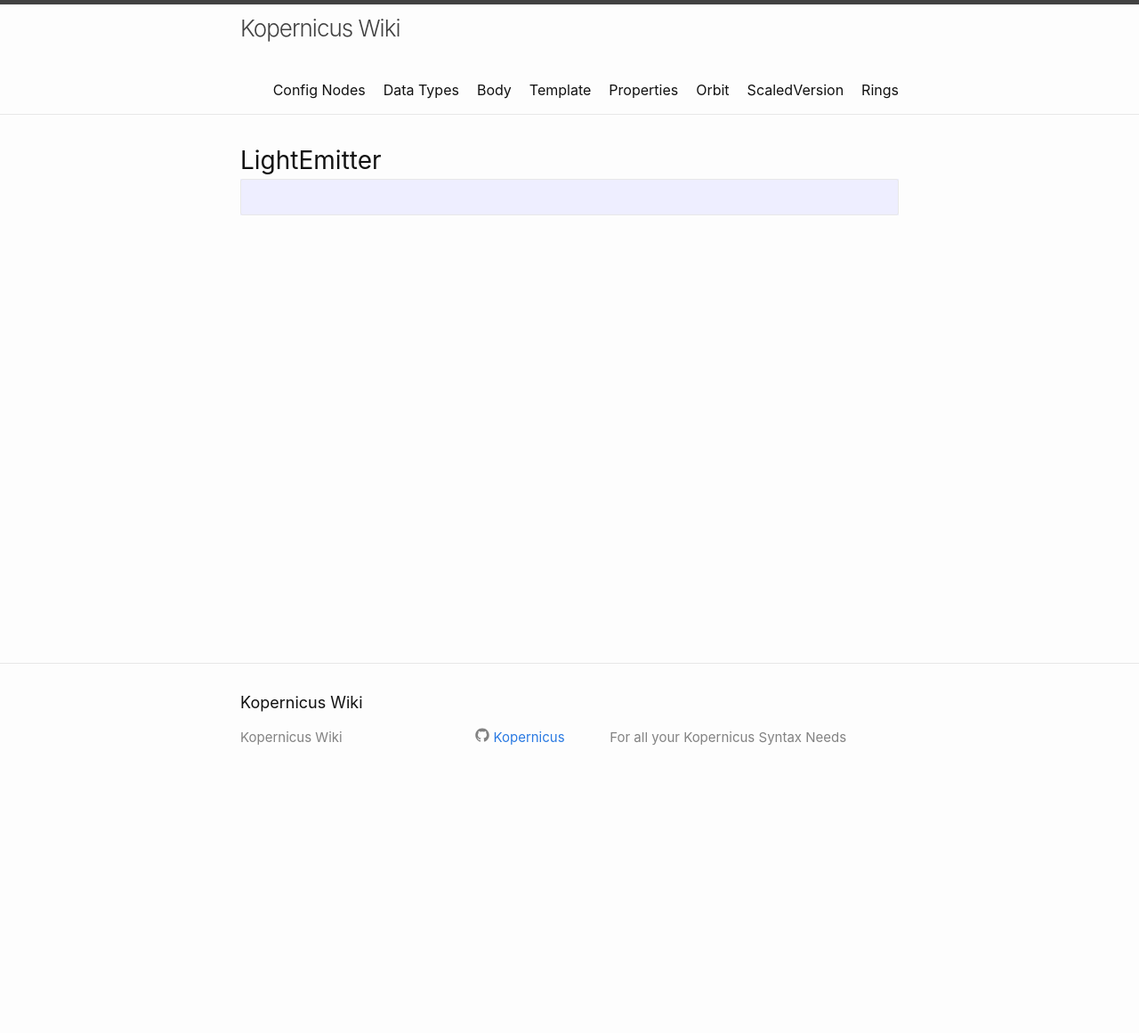
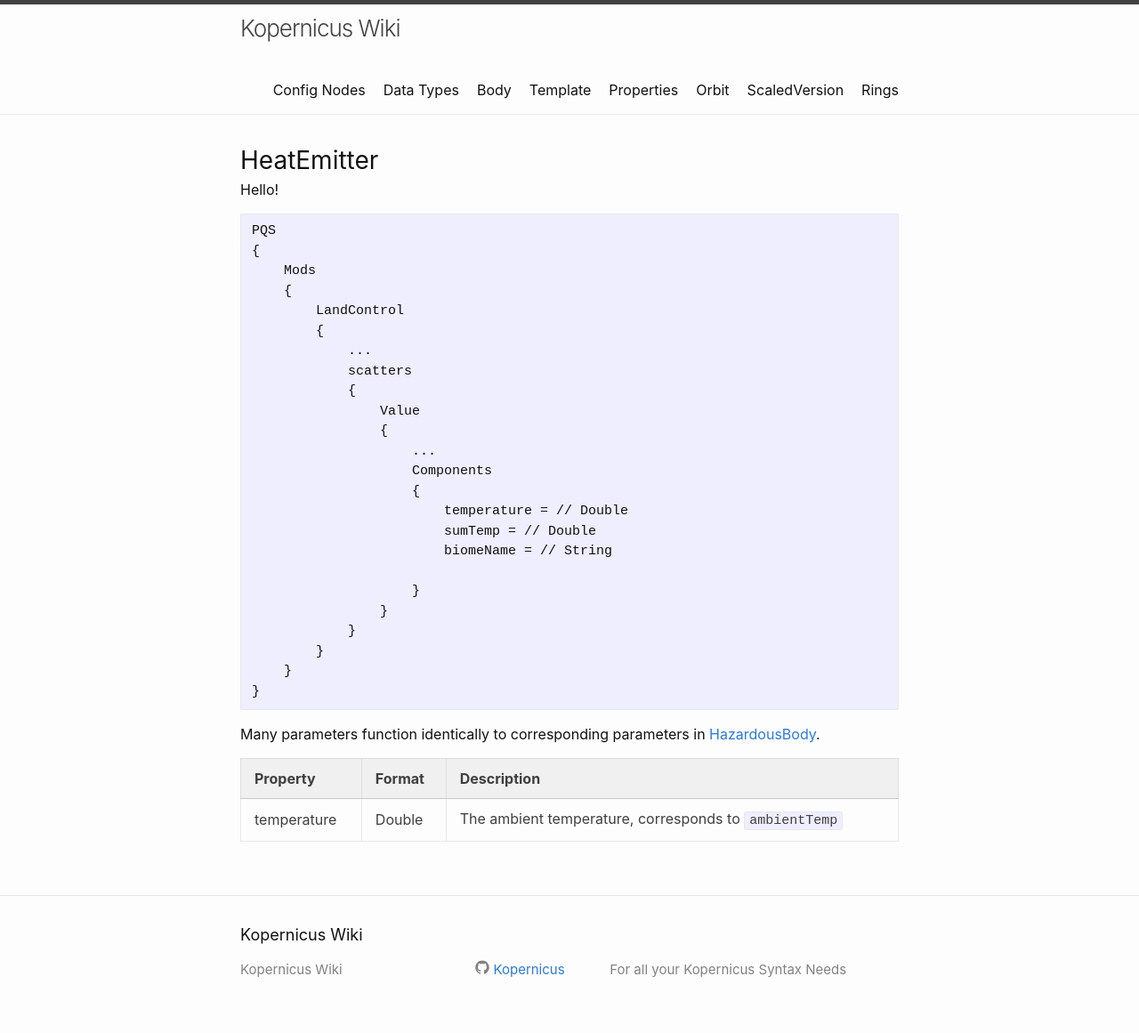
Before and after one commit to Kopernicus/wiki, a Jekyll site: the page built from main/PQSMods/LandControl/ModularScatter/HeatEmitter.md, in a window 1280 px wide. Shown: the whole page at 89% size. Built offline with Jekyll 4.4.1, drawn with Linux system fonts in a browser that asks for light colours; before the commit the page ends 900 px from its top, so only the background shows below that.

Commit message:
fix mdlint and add heatemitter code

````diff
--- a/main/PQSMods/LandControl/ModularScatter/HeatEmitter.md
+++ b/main/PQSMods/LandControl/ModularScatter/HeatEmitter.md
@@ -1,8 +1,38 @@
 ---
 layout: default
-title: LightEmitter
+title: HeatEmitter
 ---
 
-```
+Hello!
 
 ```
+PQS
+{
+    Mods
+    {
+        LandControl
+        {
+            ...
+            scatters
+            {
+                Value
+                {
+                    ...
+                    Components
+                    {
+                        temperature = // Double
+                        sumTemp = // Double
+                        biomeName = // String
+
+                    }
+                }
+            }
+        }
+    }
+}
+```
+Many parameters function identically to corresponding parameters in [HazardousBody]({{site.baseurl}}{% link main/HazardousBody.md %}).
+
+|Property|Format|Description|
+|--------|------|-----------|
+|temperature|Double|The ambient temperature, corresponds to `ambientTemp`|
--- a/mdlint.json
+++ b/mdlint.json
@@ -4,6 +4,7 @@
         "no-hard-tabs": false,
         "no-empty-code-lang": false,
         "no-emphasis-as-header": false,
+        "no-trailing-punctuation": false,
         "blanks-around-fences": false,
         "fenced-code-language": false,
         "blanks-around-lists": false,
````
Also changed, not shown: index.md (+4 -4 lines), main/PQSMods/LandControl/ModularScatter/LightEmitter.md (+20 -0 lines), main/PQSMods/LandControl/ModularScatter/ScatterColliders.md (+21 -1 lines), main/PQSMods/LandControl/ModularScatter/SeaLevelScatter.md (+21 -1 lines), main/PQSMods/VertexHeightMap.md (+1 -1 lines).
